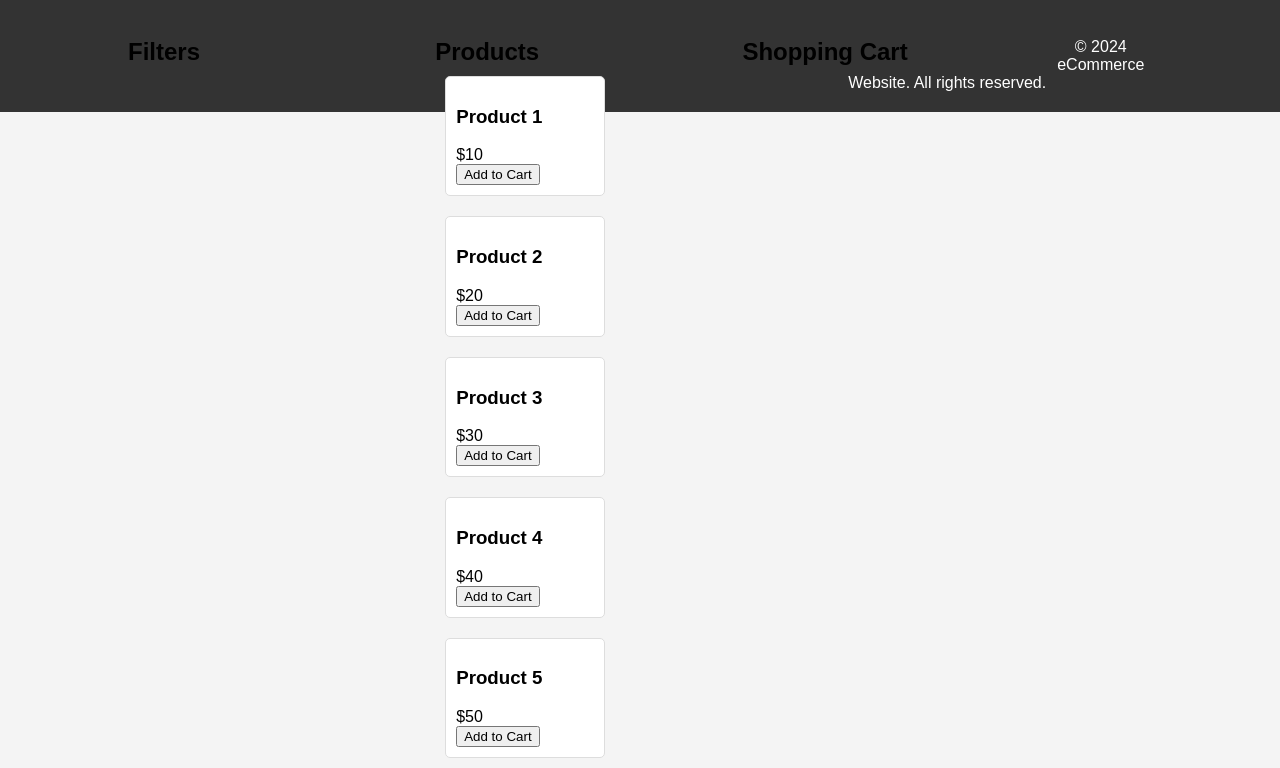
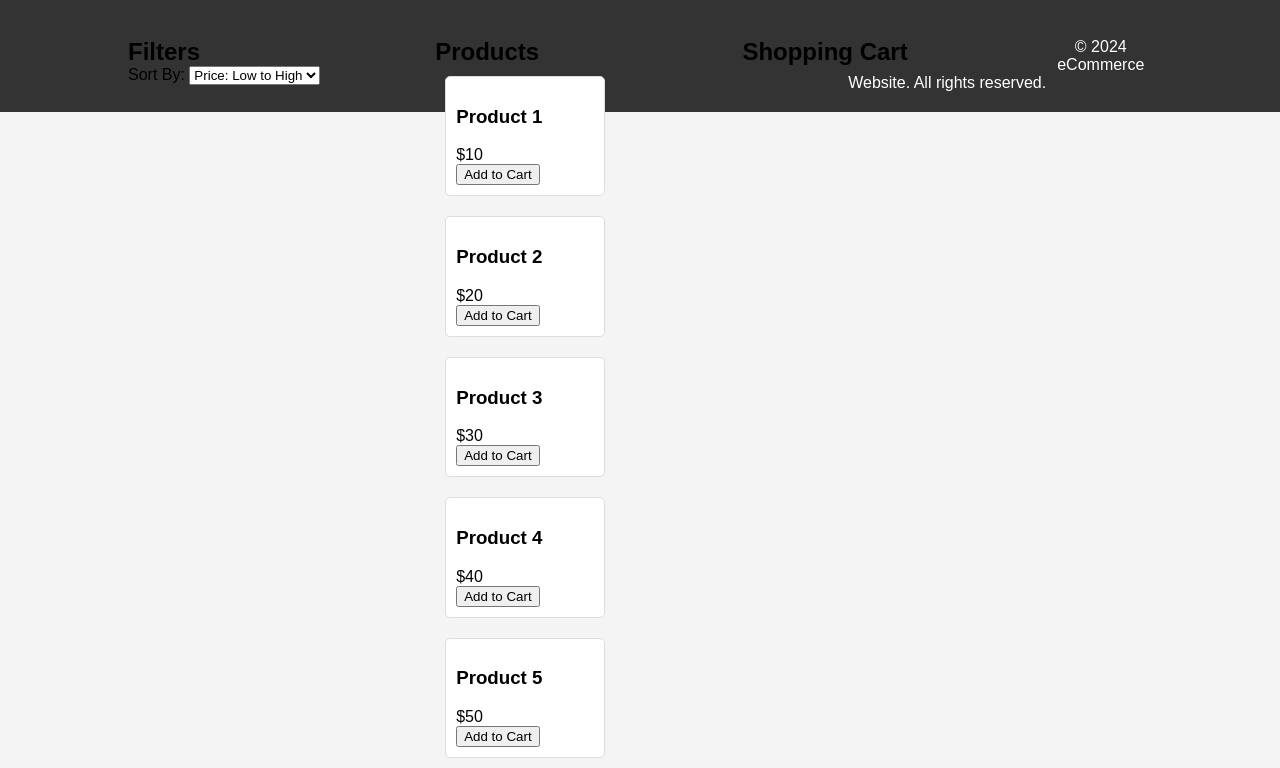
Before and after one commit to Pranitss/C-git-codes-UI-design-for-an-eCommerce-website, a plain HTML site: page index.html in a window 1280 px wide. Shown: the part 68-836 px from the top of the page. Drawn offline with Linux system fonts and the light colour scheme.

Commit message:
secound msg

```diff
--- a/index.html
+++ b/index.html
@@ -24,7 +24,15 @@
     <div class="container">
         <aside>
             <h2>Filters</h2>
-            <!-- Add filter options here -->
+            <form id="filterForm">
+                <label for="sortBy">Sort By:</label>
+                <select id="sortBy">
+                    <option value="priceLowToHigh">Price: Low to High</option>
+                    <option value="priceHighToLow">Price: High to Low</option>
+                    <!-- Add more sorting options if needed -->
+                </select>
+                <!-- Add more filter options here -->
+            </form>
         </aside>
 
         <main>
```
